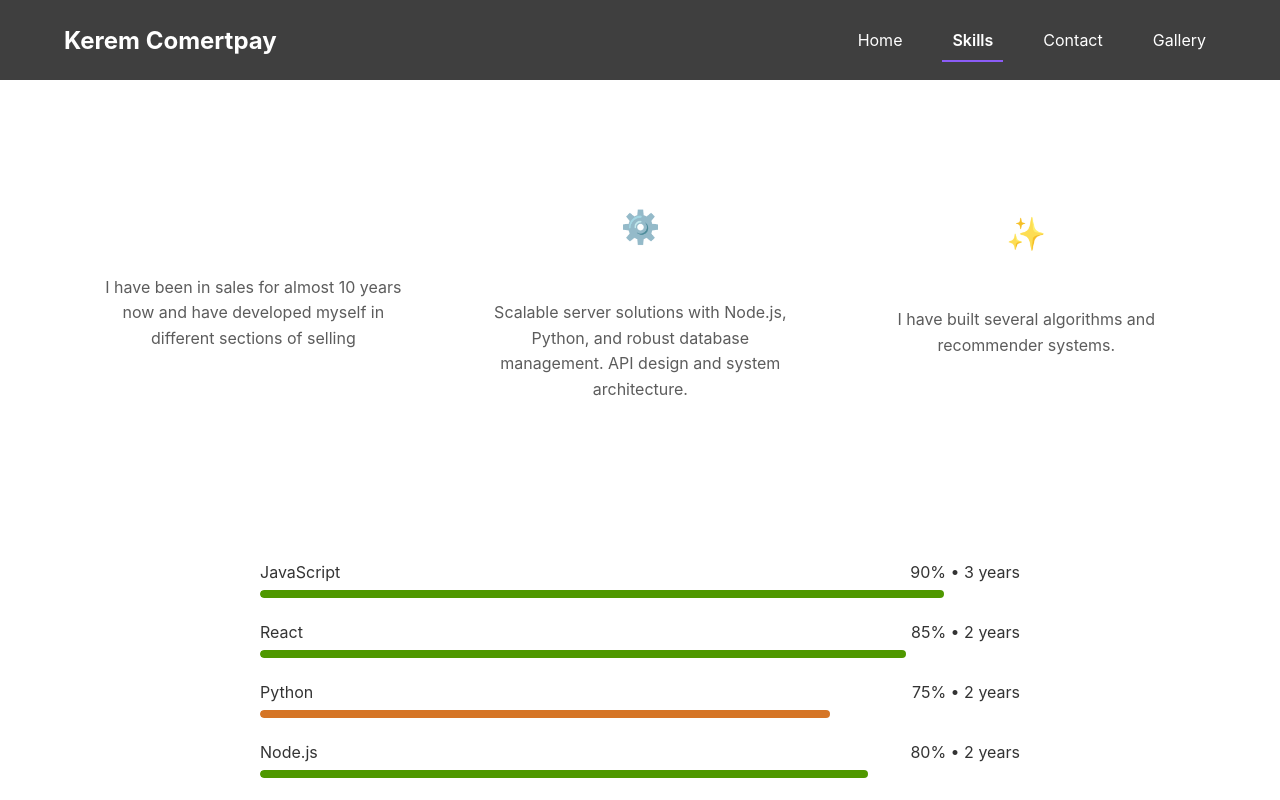
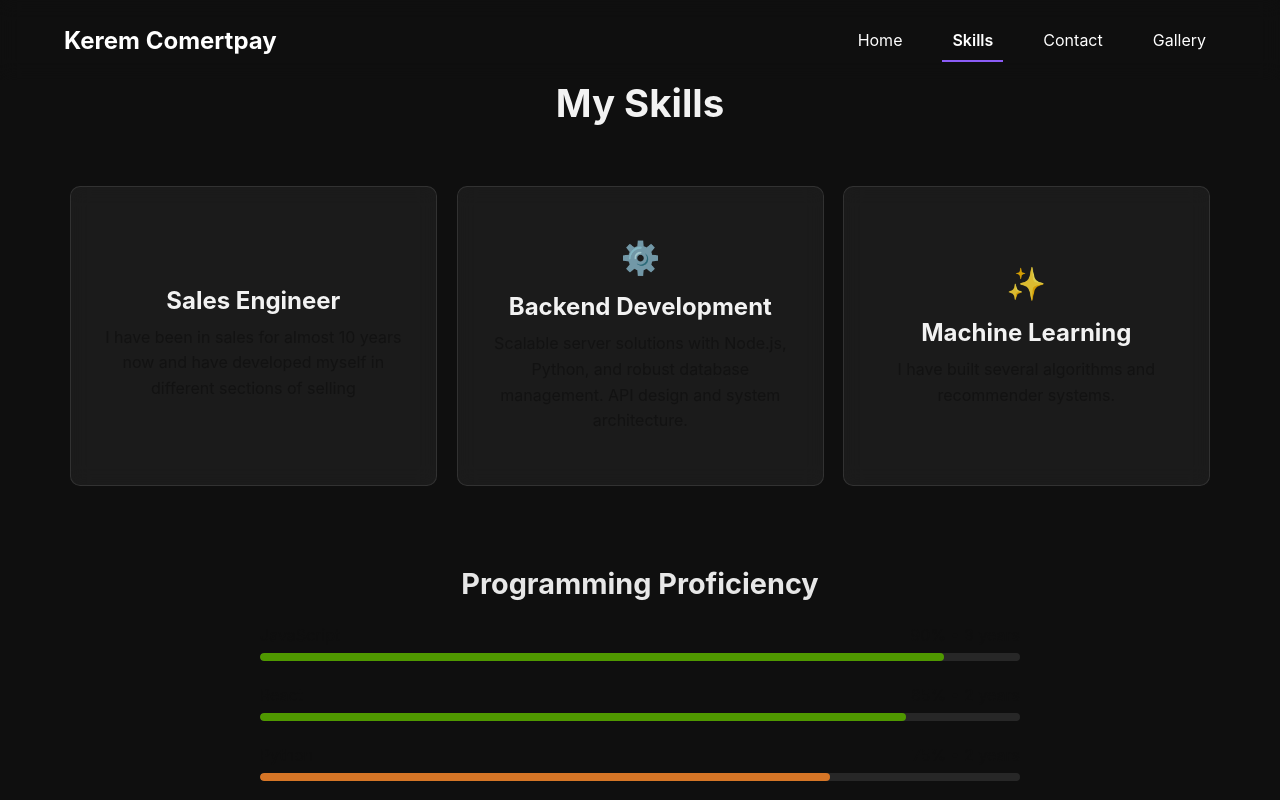
Before and after one commit to keremcmp/react-portfolio, a React (Create React App) app: page /skills in a window 1280 px wide. Shown: the top 800 px of the page. Built offline with nearby package versions, Linux system fonts and the light colour scheme.

Commit message:
further changes to UI

```diff
--- a/src/pages/Skills.js
+++ b/src/pages/Skills.js
@@ -8,16 +8,18 @@ import Tilt from 'react-parallax-tilt';
 const SkillsContainer = styled(motion.main)`
   min-height: 100vh;
   padding: clamp(60px, 10vh, 100px) clamp(20px, 5vw, 50px);
+  background: #0f0f0f;
 
   @media (max-width: 768px) {
     transform: none !important;
     width: ${props => props.level}%;
+    background: #0f0f0f;
   }
 `;
 
 const Grid = styled.div`
   display: grid;
-  grid-template-columns: repeat(auto-fit, minmax(min(250px, 100%), 1fr));
+  grid-template-columns: repeat(auto-fit, minmax(300px, 1fr));
   gap: clamp(15px, 2vw, 20px);
   padding: clamp(10px, 2vw, 20px);
   margin-bottom: clamp(30px, 5vh, 60px);
@@ -128,6 +130,8 @@ const MemoizedSkillCard = memo(({ skill, index }) => (
   <Tilt
     glareEnable={true}
     glareMaxOpacity={0.45}
+    glarePosition="all"
+    glareBorderRadius="10px"
     scale={1.02}
     tiltMaxAngleX={15}
     tiltMaxAngleY={15}
@@ -225,8 +229,8 @@ const StyledSkillCard = styled(motion.article)`
   backdrop-filter: blur(10px);
   padding: clamp(15px, 3vw, 20px);
   border-radius: 10px;
-  height: auto;
-  min-height: 200px;
+  width: 100%;
+  height: 300px;
   display: flex;
   flex-direction: column;
   justify-content: center;
@@ -237,7 +241,12 @@ const StyledSkillCard = styled(motion.article)`
   transform: perspective(1000px);
 
   @supports not (backdrop-filter: blur(10px)) {
-    background: rgba(255, 255, 255, 0.08);
+    background: rgba(15, 15, 15, 0.8);
+  }
+
+  @media (max-width: 768px) {
+    background: rgba(255, 255, 255, 0.05);
+    backdrop-filter: blur(10px);
   }
 
   &:focus-within {
```
